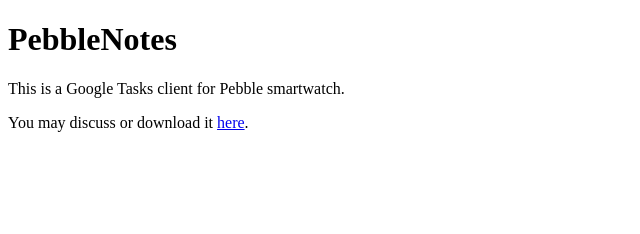
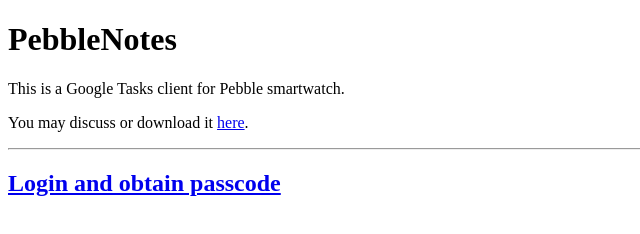
Before and after one commit to MarSoft/PebbleNotes, a plain HTML site: page gae/static/index.html in a window 1280 px wide. Shown: the whole page, without its empty margins (0-640 px from the left). Drawn offline with Linux system fonts and the light colour scheme.

Commit message:
Added auth ing

```diff
--- a/gae/static/index.html
+++ b/gae/static/index.html
@@ -7,5 +7,7 @@
 		<h1>PebbleNotes</h1>
 		<p>This is a Google Tasks client for Pebble smartwatch.</p>
 		<p>You may discuss or download it <a href="http://forums.getpebble.com/discussion/9564/ios-android-watch-app-sdk-2-0-beta-pebblenotes-a-google-tasks-client-free-opensource">here</a>.</p>
+		<hr>
+		<h2><a href="/auth">Login and obtain passcode</a></h2>
 	</body>
 </html>
```
